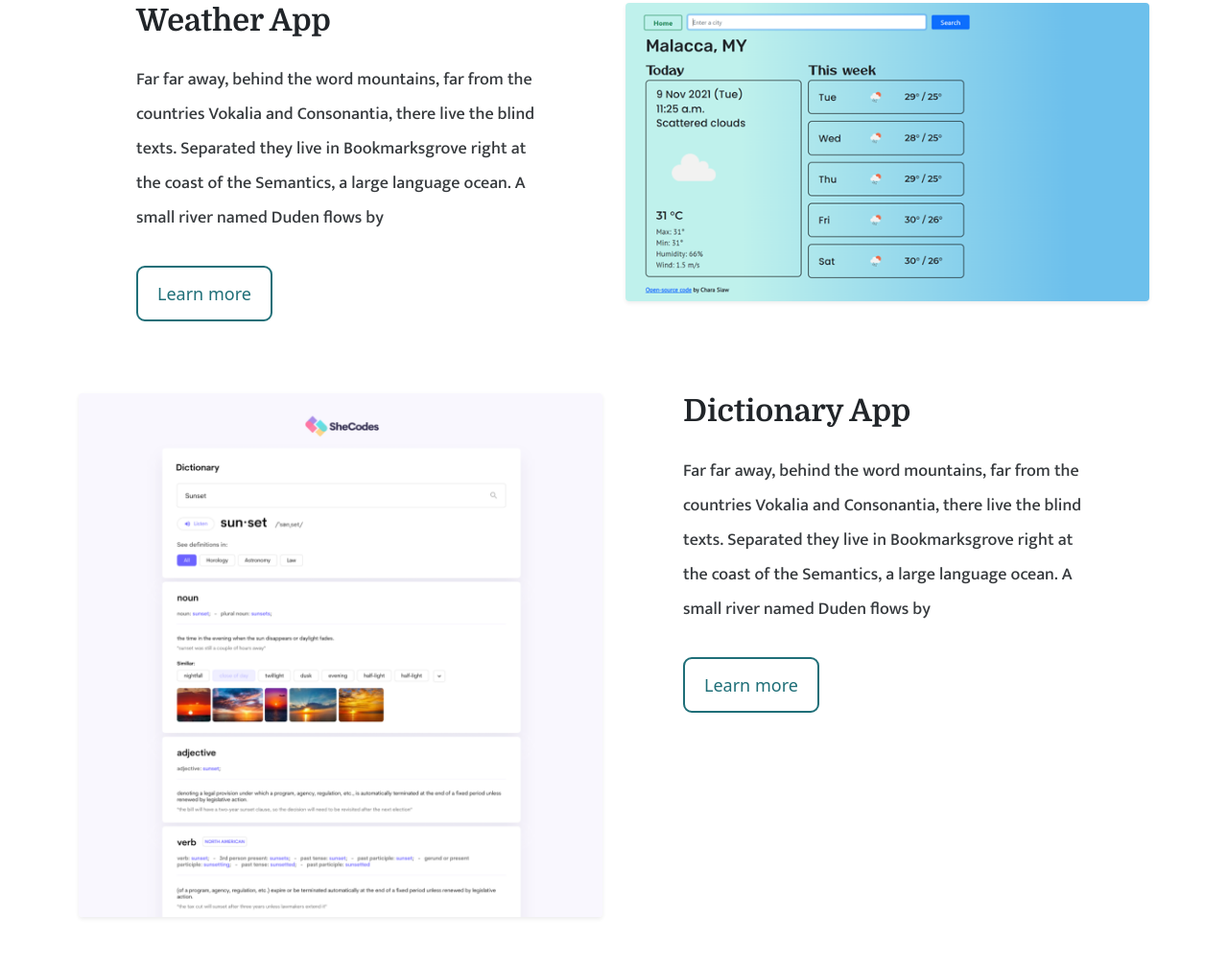
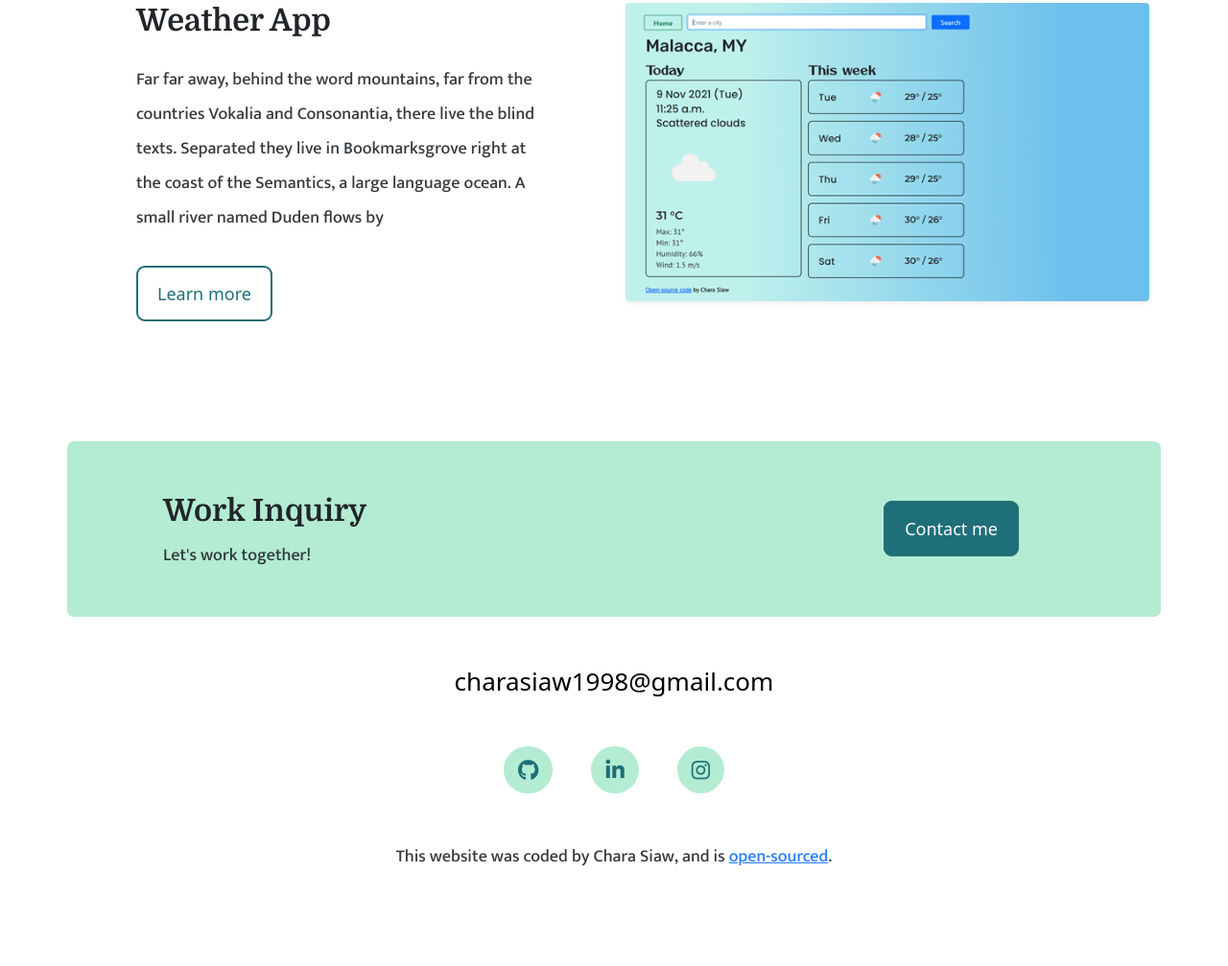
Before and after one commit to sysiaw/portfolio-project, a plain HTML site: page index.html in a window 1280 px wide. Shown: the part 1056-2063 px from the top of the page at 96% size. After the commit the page ends 2033 px from the top, so only its background shows below. Drawn offline with nearby package versions, Linux system fonts and the light colour scheme.

Commit message:
Created and styled footer

```diff
--- a/index.html
+++ b/index.html
@@ -45,11 +45,13 @@
       <h1>Chara Siaw</h1>
       <h2>Front-end developer, based in Canada</h2>
       <div class="navigation-link mt-5">
-        <a href="#" class="branding-link" title="Contact Chara">Contact me</a>
+        <a href="/contact.html" class="branding-link" title="Contact Chara"
+          >Contact me</a
+        >
       </div>
     </div>
     <div class="container">
-      <p class="text-center m-5">Featured Projects - My best works to show</p>
+      <p class="text-center m-5">Check out my featured projects below</p>
 
       <div class="row mb-5">
         <div class="col d-none d-lg-block">
@@ -70,7 +72,7 @@
             </p>
             <div>
               <a
-                href=""
+                href="/work.html"
                 class="branding-link-outline"
                 title="Launch coding project"
                 >Learn more</a
@@ -91,7 +93,7 @@
             </p>
             <div>
               <a
-                href=""
+                href="/work.html"
                 class="branding-link-outline"
                 title="Launch weather app"
                 >Learn more</a
@@ -107,34 +109,41 @@
           />
         </div>
       </div>
-      <div class="row mb-5">
-        <div class="col d-none d-lg-block">
-          <img
-            src="/images/dictionary-app.png"
-            class="img-fluid rounded shadow-sm mb-5"
-            alt="dictionary-app"
-          />
+    </div>
+    <footer>
+      <div
+        class="contact-box d-flex justify-content-between mb-5 d-none d-md-flex"
+      >
+        <div class="mt-4">
+          <h2>Work Inquiry</h2>
+          <p>Let's work together!</p>
         </div>
-        <div class="col">
-          <div class="project-description">
-            <h2 class="mb-4">Dictionary App</h2>
-            <p class="mb-5">
-              Far far away, behind the word mountains, far from the countries
-              Vokalia and Consonantia, there live the blind texts. Separated
-              they live in Bookmarksgrove right at the coast of the Semantics, a
-              large language ocean. A small river named Duden flows by
-            </p>
-            <div>
-              <a
-                href=""
-                class="branding-link-outline"
-                title="Launch dictionary app"
-                >Learn more</a
-              >
-            </div>
-          </div>
+        <div class="contact-box-btn">
+          <a href="/contact.html" class="branding-link">Contact me</a>
         </div>
       </div>
-    </div>
+      <div class="d-flex justify-content-center mb-5">
+        <a href="mailto:charasiaw1998@gmail.com" class="email-link"
+          >charasiaw1998@gmail.com</a
+        >
+      </div>
+      <div class="social-links d-flex justify-content-center mb-5">
+        <a href="https://github.com/sysiaw" target="_blank"
+          ><i class="fab fa-github"></i
+        ></a>
+        <a
+          href="https://www.linkedin.com/in/shi-yan-siaw-161185215"
+          target="_blank"
+          ><i class="fab fa-linkedin-in"></i
+        ></a>
+        <a href="https://www.instagram.com/charasiaw" target="_blank"
+          ><i class="fab fa-instagram"></i
+        ></a>
+      </div>
+      <p class="text-center">
+        This website was coded by Chara Siaw, and is
+        <a href="https://github.com/sysiaw/portfolio-project">open-sourced</a>.
+      </p>
+    </footer>
   </body>
 </html>
--- a/styles/portfolio.css
+++ b/styles/portfolio.css
@@ -1,6 +1,6 @@
 :root {
   --primary-color: #1f6f78;
-  --secondary-color: #93e4c1;
+  --secondary-color: #b3ecd3;
   --heading-font: "Domine", serif;
   --default-font: "Mukta", sans-serif;
 }
@@ -76,7 +76,7 @@ nav .active {
 
 .hero {
   padding: 70px 20px;
-  background-color: rgba(147, 228, 193, 0.7);
+  background-color: var(--secondary-color);
 }
 
 .branding-link {
@@ -89,12 +89,12 @@ nav .active {
   background: var(--primary-color);
   border: solid 2px var(--primary-color);
   border-radius: 9px;
+  transition: all 150ms ease-in-out;
 }
 
 .branding-link:hover {
-  color: #004445;
+  color: var(--primary-color);
   background-color: transparent;
-  transition: all 150ms ease-in-out;
 }
 
 .navigation-link {
@@ -112,12 +112,12 @@ nav .active {
   color: var(--primary-color);
   border: solid 2px var(--primary-color);
   border-radius: 9px;
+  transition: all 150ms ease-in-out;
 }
 
 .branding-link-outline:hover {
   color: white;
   background-color: var(--primary-color);
-  transition: all 150ms ease-in-out;
 }
 
 .project-description {
@@ -146,6 +146,47 @@ nav .active {
 
 .picture-me {
   border-radius: 28px;
+}
+
+footer {
+  padding: 50px 70px;
+}
+
+.contact-box {
+  padding: 30px 100px;
+  background: var(--secondary-color);
+  border-radius: 7px;
+}
+
+.contact-box-btn {
+  margin: 48px;
+}
+
+.email-link {
+  text-decoration: none;
+  color: black;
+  font-size: 26px;
+  font-weight: 500;
+  transition: all 100ms ease-in-out;
+}
+
+.email-link:hover {
+  color: var(--secondary-color);
+}
+
+.social-links a {
+  margin: 0 20px;
+  font-size: 22px;
+  color: var(--primary-color);
+  background: var(--secondary-color);
+  padding: 8px 15px;
+  border-radius: 100px;
+  transition: all 100ms ease-in-out;
+}
+
+.social-links a:hover {
+  color: var(--secondary-color);
+  background: var(--primary-color);
 }
 
 @media (max-width: 900px) {
```
Also changed, not shown: about.html (+35 -0 lines), contact.html (+7 -3 lines), work.html (+35 -0 lines).
